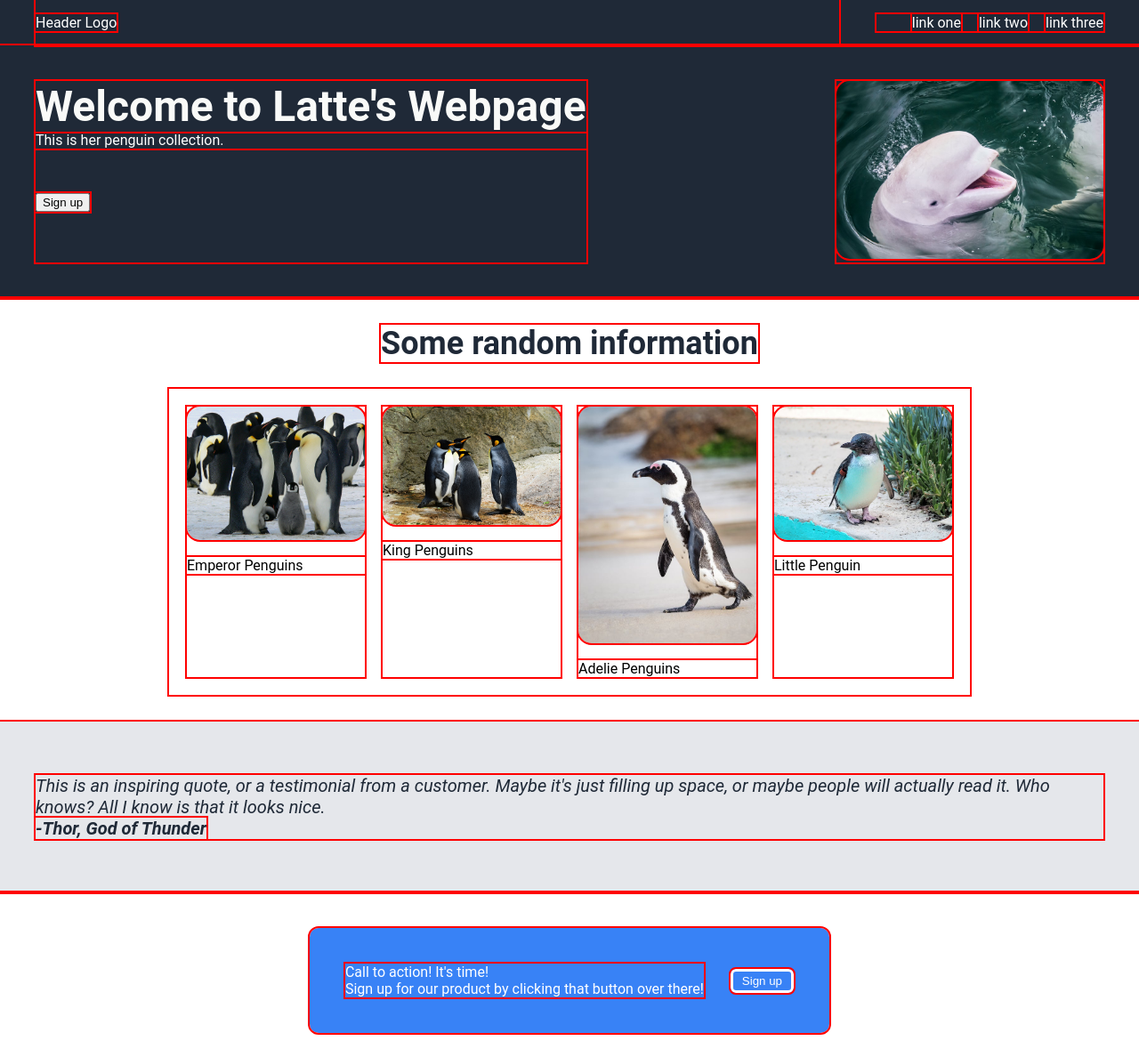
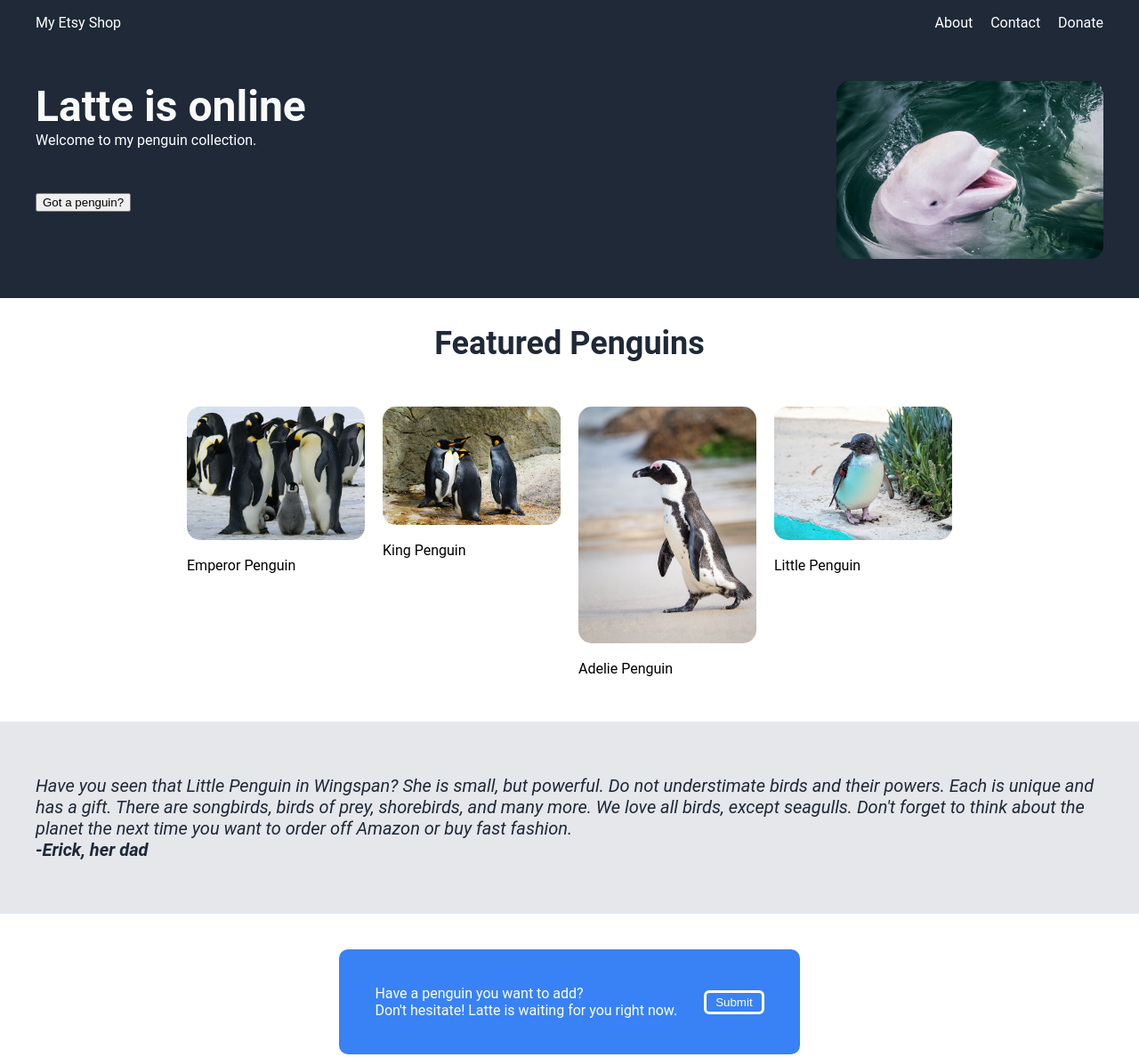
Before and after one commit to kraftwerkit/Landing-Page, a plain HTML site: page index.html in a window 1280 px wide. Shown: the whole page at 89% size. Drawn offline with Linux system fonts and the light colour scheme.

Commit message:
Final format, can tweak this one.

```diff
--- a/index.html
+++ b/index.html
@@ -4,27 +4,27 @@
     <meta charset="UTF-8">
     <meta name="viewport" content="width=device-width, initial-scale=1.0">
     <link rel="stylesheet" href="style.css">
-    <title>Penguin Daycare</title>
+    <title>Latte's Webpage ♥♥</title>
 </head>
 <body>
     <div class="one">
         <div class="header">
             <div class="left">
-                <div class="logo">Header Logo</div>
+                <div class="logo">My Etsy Shop</div>
             </div>
             <div class="right">
                 <ul>
-                    <li>link one</li>
-                    <li>link two</li>
-                    <li>link three</li>
+                    <li>About</li>
+                    <li>Contact</li>
+                    <li>Donate</li>
                 </ul>
             </div>
         </div>
         <div class="content">
             <div class="left-side">
-                <div><span>Welcome to Latte's Webpage</span><br>
-                This is her penguin collection.</div>
-                <button>Sign up</button>
+                <div><span>Latte is online</span><br>
+                Welcome to my penguin collection.</div>
+                <button>Got a penguin?</button>
             </div>
             <div class="right-side">
                 <img src="images/beluga.avif" alt="beluga" width="300px">
@@ -34,23 +34,23 @@
 
     <div class="two">
         <div class ="random">
-            Some random information
+            Featured Penguins
         </div>
 
         <div class="images">
             <div class="photo">
                 <img src="images/emperor.jpeg" alt="emperor penguins" width="200px">
-                <div class="caption">Emperor Penguins</div>
+                <div class="caption">Emperor Penguin</div>
             </div>
 
             <div class="photo">
                 <img src="images/king.jpeg" alt="king penguins" width="200px">
-                <div class="caption">King Penguins</div>
+                <div class="caption">King Penguin</div>
             </div>
 
             <div class="photo">
                 <img src="images/adelie.jpeg" alt="adelie penguin" width="200px">
-                <div class="caption">Adelie Penguins</div>
+                <div class="caption">Adelie Penguin</div>
             </div>
 
             <div class="photo">
@@ -64,20 +64,20 @@
 
     <div class="three">
         <div class="quote">
-            <div class="quotation">This is an inspiring quote, or a testimonial
-            from a customer. Maybe it's just filling up space,
-            or maybe people will actually read it. Who knows?
-            All I know is that it looks nice.
+            <div class="quotation">Have you seen that Little Penguin in Wingspan?
+                She is small, but powerful. Do not understimate birds and their powers. Each is unique
+                and has a gift. There are songbirds, birds of prey, shorebirds, and many more. We love all birds, except
+                seagulls. Don't forget to think about the planet the next time you want to order off Amazon or buy fast fashion.
             <br>
-            <span>-Thor, God of Thunder</span>
+            <span>-Erick, her dad</span>
             </div>
         </div>
     </div>
 
     <div class="four">
         <div class="container">
-                <div class="text">Call to action! It's time!<br>Sign up for our product by clicking that button over there!</div>
-                <button>Sign up</button>
+                <div class="text">Have a penguin you want to add?<br>Don't hesitate! Latte is waiting for you right now.</div>
+                <button>Submit</button>
         </div>
     </div>
 </body>
--- a/style.css
+++ b/style.css
@@ -1,6 +1,6 @@
-* {
+/** {
     outline: 2px red solid;
-}
+}*/
 
 body {
     display: flex;
```
